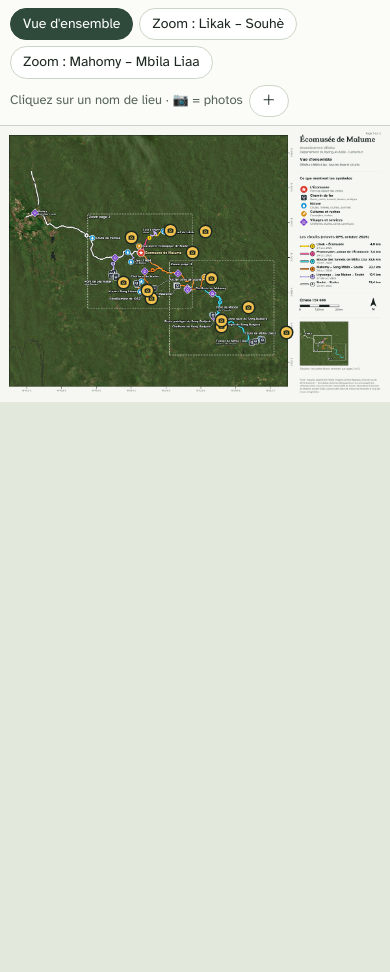
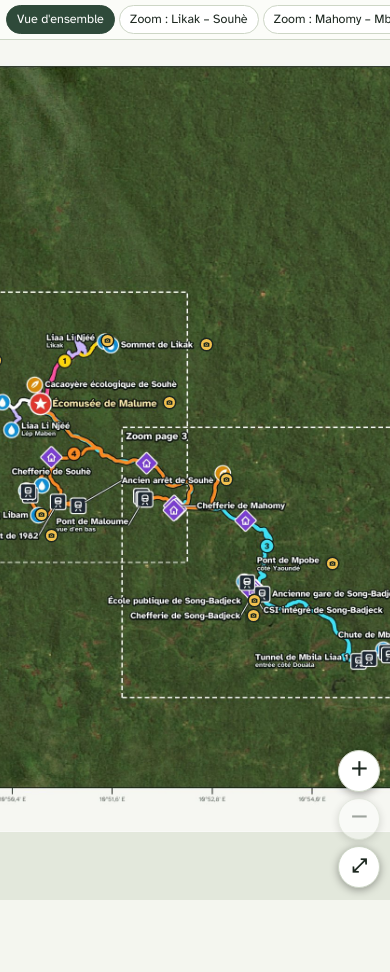
Before and after one commit to Ngue-Um/ecomusee-malume, a Jekyll site: the page carte/index.html, which Jekyll copies as it is, in a window 390 px wide. Built offline with Jekyll 4.4.1, drawn with Linux system fonts in a browser that asks for light colours; after the commit the page ends 900 px from its top, so only the background shows below that.

Commit message:
Carte : version mobile (zoom par paliers, plein ecran, fiche en bas)

```diff
--- a/carte/index.html
+++ b/carte/index.html
@@ -16,9 +16,11 @@ html,body{margin:0;background:var(--bg);color:var(--ink);font:15px/1.45 "Atkinso
 .bar .sp{flex:1}
 .bar .hint{font-size:13px;color:var(--muted)}
 .viewport{position:relative;overflow:auto;-webkit-overflow-scrolling:touch;background:#e3e8dc}
-.stage{position:relative;width:min(100%,calc((100vh - 54px) * 1.4141));margin:0 auto;transition:width .25s ease}
-.viewport{height:calc(100vh - 54px)}
-.bar{min-height:54px}
+.stage{position:relative;width:100%;margin:0 auto}
+.viewport{height:calc(100vh - 54px);touch-action:pan-x pan-y pinch-zoom}
+.bar{min-height:46px}
+.bar .zb{min-width:38px;font-size:17px;padding:3px 10px;font-weight:700}
+
 .stage img{display:block;width:100%;height:auto;user-select:none}
 .hs{position:absolute;border:0;padding:0;margin:0;background:transparent;cursor:pointer;border-radius:6px;outline:none}
 .hs:hover,.hs:focus-visible{background:rgba(242,193,78,.28);box-shadow:0 0 0 2px var(--focus)}
@@ -44,6 +46,11 @@ html,body{margin:0;background:var(--bg);color:var(--ink);font:15px/1.45 "Atkinso
 .card .cnt{font-size:12px;color:var(--muted)}
 .card .x{float:right;border:0;background:none;font-size:26px;line-height:1;cursor:pointer;color:var(--muted)}
 .card .nophoto{padding:14px 16px 0;color:var(--muted);font-size:14px}
+@media (max-width:700px),(max-height:460px){.bar{flex-wrap:nowrap;overflow-x:auto;gap:4px;padding:5px 6px;min-height:40px;scrollbar-width:none}.bar::-webkit-scrollbar{display:none}.bar button{font-size:12.5px;padding:4px 10px;white-space:nowrap;flex:0 0 auto}.bar .zb{min-width:34px;font-size:16px}.bar .hint{display:none}.bar .sp{flex:0 0 4px}}
+@media (max-height:520px){.card .ph img{max-height:48vh}.card h2{font-size:17px}.card .body{padding:8px 12px 10px}}
+@media (max-width:600px){.pop{align-items:flex-end;padding:0}.card{border-radius:14px 14px 0 0;max-height:92vh}}
+.zg{display:flex;gap:6px}
+@media (max-width:700px){.zg{position:fixed;right:10px;bottom:12px;flex-direction:column;z-index:5}.zg .zb{width:42px;height:42px;border-radius:50%;padding:0;font-size:19px;background:#fff;box-shadow:0 2px 8px rgba(0,0,0,.35)}}
 </style>
 </head>
 <body>
@@ -53,7 +60,7 @@ html,body{margin:0;background:var(--bg);color:var(--ink);font:15px/1.45 "Atkinso
   <button id="b3" aria-pressed="false"></button>
   <span class="sp"></span>
   <span class="hint" id="hint"></span>
-  <button id="zm" aria-pressed="false">＋</button>
+  <span class="zg"><button id="zm" class="zb">＋</button><button id="zo" class="zb">－</button><button id="fs" class="zb" title="">⤢</button></span>
 </div>
 <div class="viewport" id="vp"><div class="stage" id="st"><img id="map" alt=""></div></div>
 <div class="pop" id="pop" role="dialog" aria-modal="true"><div class="card" id="card"></div></div>
@@ -174,8 +182,23 @@ const st=document.getElementById('st'), img=document.getElementById('map'), pop=
 img.alt=T.alt;
 ['b1','b2','b3'].forEach((id,i)=>{const b=document.getElementById(id);b.textContent=T['p'+(i+1)];b.onclick=()=>show(i+1)});
 document.getElementById('hint').textContent=T.hint;
-const zm=document.getElementById('zm'); zm.title=T.zin; zm.setAttribute('aria-label',T.zin);
-zm.onclick=()=>{const on=zm.getAttribute('aria-pressed')!=='true';zm.setAttribute('aria-pressed',on);st.style.width=on?'220%':'';zm.textContent=on?'－':'＋';zm.title=on?T.zout:T.zin};
+const zm=document.getElementById('zm'),zo=document.getElementById('zo'),fs=document.getElementById('fs'),vp=document.getElementById('vp'),bar=document.querySelector('.bar');
+const ZL=[1,1.6,2.5,4];let zi=0;const INFRAME=window.self!==window.top;
+zm.title=T.zin;zm.setAttribute('aria-label',T.zin);zo.title=T.zout;zo.setAttribute('aria-label',T.zout);
+fs.title=EN?'Open full screen':'Ouvrir en plein écran';fs.setAttribute('aria-label',fs.title);
+function layout(keep){const cx=vp.scrollLeft+vp.clientWidth/2,cy=vp.scrollTop+vp.clientHeight/2,ow=st.offsetWidth||1;
+  vp.style.height=(window.innerHeight-bar.offsetHeight)+'px';
+  const w=vp.clientWidth,h=vp.clientHeight;let base=Math.min(w,h*PW/PH);
+  if(!INFRAME&&w<h&&w<700)base=Math.max(w,h*PW/PH*0.92);
+  const nw=Math.round(base*ZL[zi]);st.style.width=nw+'px';
+  const r=nw/ow;if(keep){vp.scrollLeft=cx*r-vp.clientWidth/2;vp.scrollTop=cy*r-vp.clientHeight/2}
+  else{vp.scrollLeft=(nw-vp.clientWidth)/2;vp.scrollTop=0}
+  zo.disabled=zi===0;zm.disabled=zi===ZL.length-1;zo.style.opacity=zi===0?.4:1;zm.style.opacity=zi===ZL.length-1?.4:1}
+zm.onclick=()=>{if(zi<ZL.length-1){zi++;layout(true)}};
+zo.onclick=()=>{if(zi>0){zi--;layout(true)}};
+fs.onclick=()=>{if(INFRAME){window.open(location.href,'_blank','noopener')}else if(document.fullscreenElement){document.exitFullscreen()}else if(document.documentElement.requestFullscreen){document.documentElement.requestFullscreen().catch(()=>{})}};
+if(!INFRAME&&!document.documentElement.requestFullscreen)fs.style.display='none';
+window.addEventListener('resize',()=>layout(true));
 function pct(x0,y0,x1,y1){return `left:${x0/PW*100}%;top:${y0/PH*100}%;width:${(x1-x0)/PW*100}%;height:${(y1-y0)/PH*100}%`}
 function show(n){
   img.src='p'+n+'.jpg';
```
Also changed, not shown: other parts of carte/index.html (+4 -2 lines).
